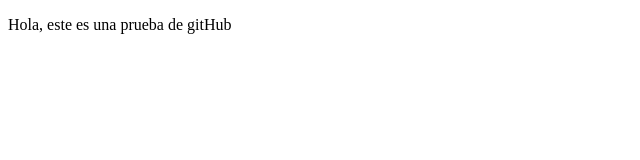
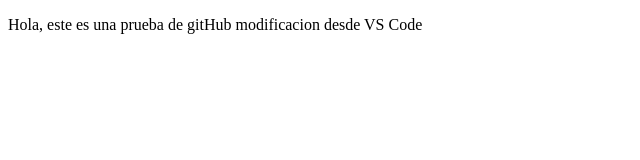
Before and after one commit to diazve/proyectoDemoCursoPrework, a plain HTML site: page index.html in a window 1280 px wide. Shown: the whole page, without its empty margins (0-640 px from the left). Drawn offline with Linux system fonts and the light colour scheme.

Commit message:
cambios, modificamos para prueba

```diff
--- a/index.html
+++ b/index.html
@@ -9,6 +9,7 @@
 <body>
     <p>
         Hola, este es una prueba de gitHub
+        modificacion desde VS Code
     </p>
 </body>
 </html>
```
